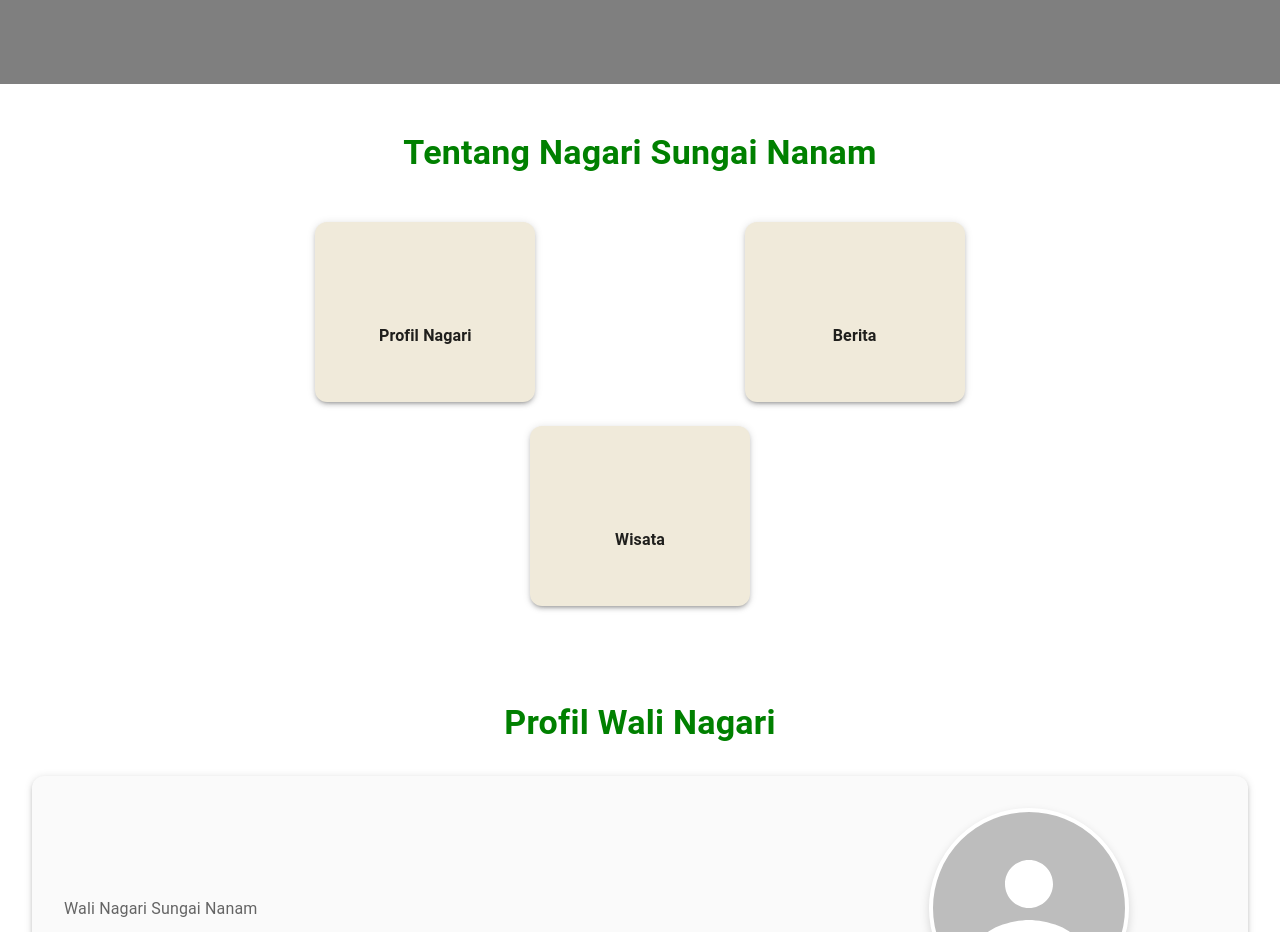
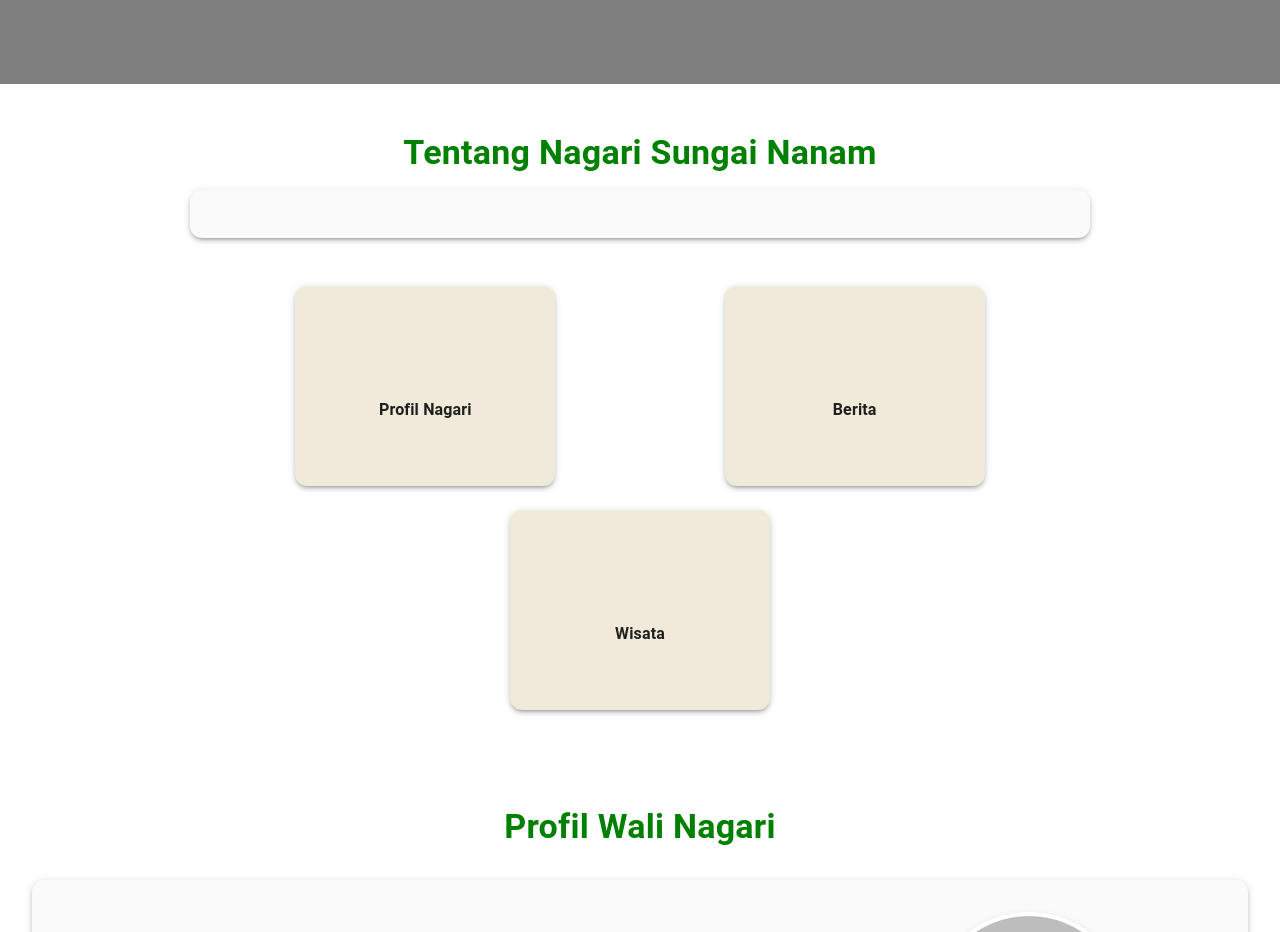
Before and after one commit to Tegarananda13/website-sungai-nanam, a Next.js app: page / in a window 1280 px wide. Shown: the part 780-1712 px from the top of the page. Built offline with nearby package versions, Linux system fonts and the light colour scheme; no server answers; the database is empty; some icons are missing.

Commit message:
Fixed ShortcutAndProfile.tsx little bit more

```diff
--- a/src/components/user/ShortcutAndProfile.tsx
+++ b/src/components/user/ShortcutAndProfile.tsx
@@ -15,17 +15,17 @@ interface BerandaData {
 const shortcuts = [
   {
     label: "Profil Nagari",
-    icon: <AccountTreeIcon sx={{ fontSize: 60 }} />, // diperbesar
+    icon: <AccountTreeIcon sx={{ fontSize: 60 }} />,
     href: "/profil-nagari",
   },
   {
     label: "Berita",
-    icon: <NewspaperIcon sx={{ fontSize: 60 }} />, // diperbesar
+    icon: <NewspaperIcon sx={{ fontSize: 60 }} />,
     href: "/berita",
   },
   {
     label: "Wisata",
-    icon: <TravelExploreIcon sx={{ fontSize: 60 }} />, // diperbesar
+    icon: <TravelExploreIcon sx={{ fontSize: 60 }} />,
     href: "/wisata",
   },
 ];
@@ -55,15 +55,35 @@ export default function ShortcutAndProfile() {
 
   return (
     <Box sx={{ px: 4, py: 6 }}>
-      {/* Tentang Nagari */}
-      <Box sx={{ mb: 6, textAlign: "center", maxWidth: 800, mx: "auto" }}>
-        <Typography variant="h4" fontWeight="bold" color="green" gutterBottom>
-          Tentang Nagari Sungai Nanam
-        </Typography>
-        <Typography variant="body1">
+      {/* Judul Tentang Nagari */}
+      <Typography
+        variant="h4"
+        fontWeight="bold"
+        color="green"
+        textAlign="center"
+        sx={{ mb: 2 }}
+      >
+        Tentang Nagari Sungai Nanam
+      </Typography>
+
+      {/* Deskripsi Tentang Nagari */}
+      <Paper
+        elevation={3}
+        sx={{
+          mb: 6,
+          px: 4,
+          py: 3,
+          maxWidth: 900,
+          mx: "auto",
+          textAlign: "center",
+          borderRadius: 3,
+          backgroundColor: "#fafafa",
+        }}
+      >
+        <Typography variant="body1" sx={{ lineHeight: 1.8 }}>
           {description}
         </Typography>
-      </Box>
+      </Paper>
 
       {/* Tombol Shortcut */}
       <Grid container spacing={3} justifyContent="center">
@@ -82,9 +102,9 @@ export default function ShortcutAndProfile() {
               onClick={() => router.push(item.href)}
               sx={{
                 backgroundColor: "#f0eada",
-                height: 180, // diperbesar
+                height: 200,
                 width: "100%",
-                maxWidth: 220, // diperbesar
+                maxWidth: 260, // sedikit dilebarkan
                 display: "flex",
                 flexDirection: "column",
                 alignItems: "center",
```
